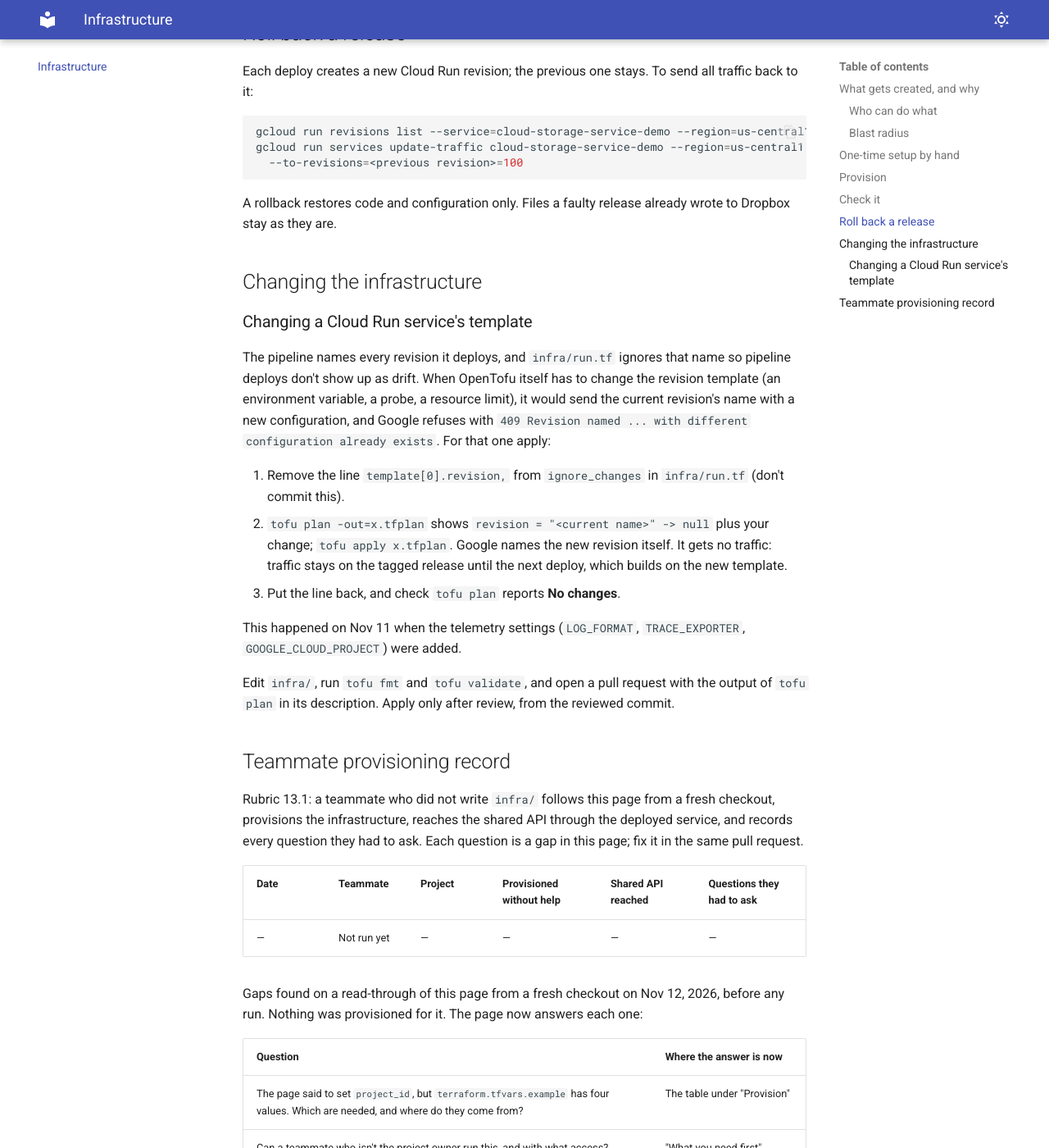
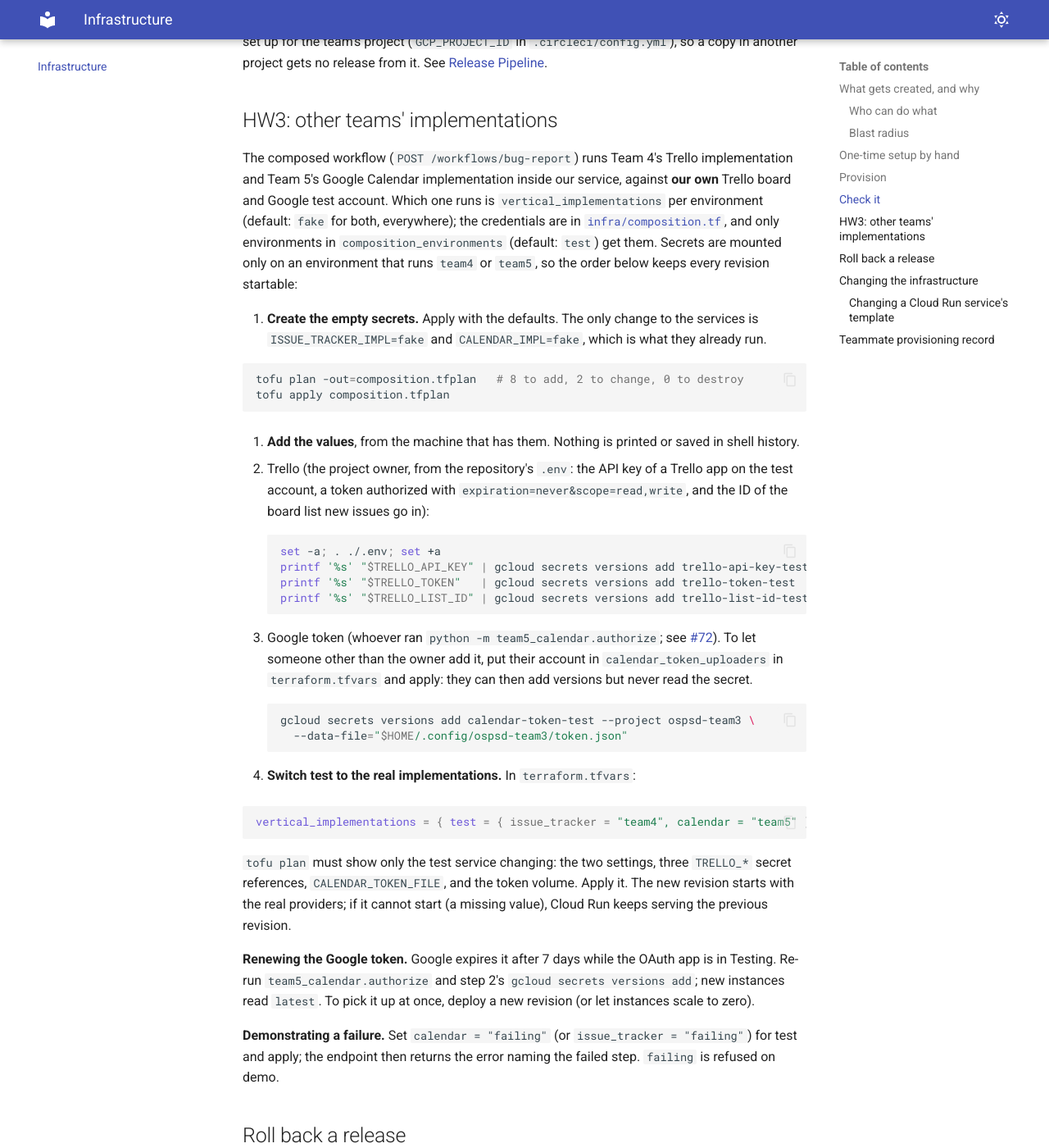
Before and after one commit to Shreyas191/OSPSD-Team-3, an MkDocs documentation site: the page built from docs/infrastructure.md, in a window 1280 px wide and 1400 px high, scrolled down 5390 px. Shown: the whole window at 82% size. Built offline with MkDocs 1.6.1 and Material for MkDocs 9.7.7, drawn with Linux system fonts in a browser that asks for light colours; some of the changed text lies outside the part shown.

Commit message:
infra: secrets and per-environment choice for other teams' implementations
HW3 Milestone 1 runs Team 4's Trello and Team 5's Google Calendar
implementations inside our service, against our own Trello board and
Google test account, with credentials supplied from outside the
repository.

- composition.tf: empty secrets on test only (composition_environments)
  for TRELLO_API_KEY, TRELLO_TOKEN, TRELLO_LIST_ID and the Google token
  file, read only by test's runtime identity. calendar_token_uploaders
  may add versions of the token (e.g. after the 7-day renewal) without
  being able to read it.
- run.tf: ISSUE_TRACKER_IMPL and CALENDAR_IMPL per environment from
  vertical_implementations (default fake everywhere). The Trello
  secrets and the token volume (CALENDAR_TOKEN_FILE) are mounted only
  where team4/team5 is chosen, so no revision ever references a secret
  before it has a value.
- docs/infrastructure.md: the three-step order (create empty secrets,
  add values, switch test), renewal of the Google token, and how to
  demonstrate a failure.

Planned against the live state (not applied): 8 to add, 2 to change, 0
to destroy; the only service change is ISSUE_TRACKER_IMPL=fake and
CALENDAR_IMPL=fake, which is what they already run. A plan with test
switched to team4/team5 mounts exactly the three Trello secrets and the
token volume on test.

````diff
--- a/docs/infrastructure.md
+++ b/docs/infrastructure.md
@@ -17,6 +17,7 @@ The service keeps no state of its own; every file lives in Dropbox. So it needs
 | Runtime service account per environment (`storage-run-test`, `storage-run-demo`) | 2 | Identity each service runs as; reads only its own 3 secrets | The services would share one identity, so test could read demo's Dropbox credentials |
 | Deployer service account (`storage-deployer`) | 1 | Identity CI deploys with: push images, deploy revisions of these two services, nothing else | CI would need a person's or the owner's credentials |
 | Secrets (`dropbox-app-key-<env>`, `dropbox-app-secret-<env>`, `dropbox-refresh-token-<env>`) | 6 | Dropbox credentials, read by Cloud Run when an instance starts | The service stops at startup ("Startup failed: ... missing DROPBOX_...") |
+| HW3 secrets on test (`trello-api-key-test`, `trello-token-test`, `trello-list-id-test`, `calendar-token-test`) | 4 | Credentials for Team 4's Trello and Team 5's Google Calendar implementations, for our own test board and test account ([composition](#hw3-other-teams-implementations)) | Only when test runs `team4`/`team5`: the service stops at startup |
 | Public invoker binding (`allUsers` → `run.invoker`) | 2 | Graders and the conformance suite can call the API | Every caller needs a Google identity |
 
 Settings that matter (all in [`infra/variables.tf`](https://github.com/Shreyas191/OSPSD-Team-3/blob/hw2/infra/variables.tf)):
@@ -138,6 +139,47 @@ A second `plan` with unchanged inputs must show **no changes**. If it shows any,
 
 Until the pipeline (item 2.6) deploys a release, the services run Google's `hello` image, which answers every path with a placeholder page. The pipeline deploys on every push to `hw2`, and it is set up for the team's project (`GCP_PROJECT_ID` in `.circleci/config.yml`), so a copy in another project gets no release from it. See [Release Pipeline](release-pipeline.md).
 
+## HW3: other teams' implementations
+
+The composed workflow (`POST /workflows/bug-report`) runs Team 4's Trello implementation and Team 5's Google Calendar implementation inside our service, against **our own** Trello board and Google test account. Which one runs is `vertical_implementations` per environment (default: `fake` for both, everywhere); the credentials are in [`infra/composition.tf`](https://github.com/Shreyas191/OSPSD-Team-3/blob/hw2/infra/composition.tf), and only environments in `composition_environments` (default: `test`) get them. Secrets are mounted only on an environment that runs `team4` or `team5`, so the order below keeps every revision startable:
+
+1. **Create the empty secrets.** Apply with the defaults. The only change to the services is `ISSUE_TRACKER_IMPL=fake` and `CALENDAR_IMPL=fake`, which is what they already run.
+
+   ```bash
+   tofu plan -out=composition.tfplan   # 8 to add, 2 to change, 0 to destroy
+   tofu apply composition.tfplan
+   ```
+
+2. **Add the values**, from the machine that has them. Nothing is printed or saved in shell history.
+
+   - Trello (the project owner, from the repository's `.env`: the API key of a Trello app on the test account, a token authorized with `expiration=never&scope=read,write`, and the ID of the board list new issues go in):
+
+     ```bash
+     set -a; . ./.env; set +a
+     printf '%s' "$TRELLO_API_KEY" | gcloud secrets versions add trello-api-key-test --data-file=-
+     printf '%s' "$TRELLO_TOKEN"   | gcloud secrets versions add trello-token-test   --data-file=-
+     printf '%s' "$TRELLO_LIST_ID" | gcloud secrets versions add trello-list-id-test --data-file=-
+     ```
+
+   - Google token (whoever ran `python -m team5_calendar.authorize`; see [#72](https://github.com/Shreyas191/OSPSD-Team-3/issues/72)). To let someone other than the owner add it, put their account in `calendar_token_uploaders` in `terraform.tfvars` and apply: they can then add versions but never read the secret.
+
+     ```bash
+     gcloud secrets versions add calendar-token-test --project ospsd-team3 \
+       --data-file="$HOME/.config/ospsd-team3/token.json"
+     ```
+
+3. **Switch test to the real implementations.** In `terraform.tfvars`:
+
+   ```hcl
+   vertical_implementations = { test = { issue_tracker = "team4", calendar = "team5" } }
+   ```
+
+   `tofu plan` must show only the test service changing: the two settings, three `TRELLO_*` secret references, `CALENDAR_TOKEN_FILE`, and the token volume. Apply it. The new revision starts with the real providers; if it cannot start (a missing value), Cloud Run keeps serving the previous revision.
+
+**Renewing the Google token.** Google expires it after 7 days while the OAuth app is in Testing. Re-run `team5_calendar.authorize` and step 2's `gcloud secrets versions add`; new instances read `latest`. To pick it up at once, deploy a new revision (or let instances scale to zero).
+
+**Demonstrating a failure.** Set `calendar = "failing"` (or `issue_tracker = "failing"`) for test and apply; the endpoint then returns the error naming the failed step. `failing` is refused on demo.
+
 ## Roll back a release
 
 Each deploy creates a new Cloud Run revision; the previous one stays. To send all traffic back to it:
````
Also changed, not shown: 4 other files.
